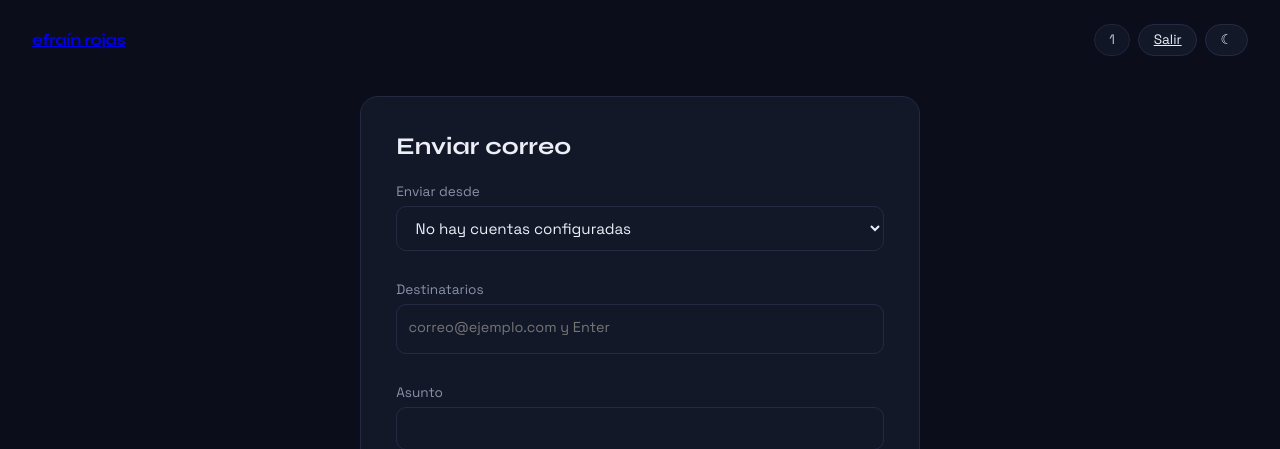
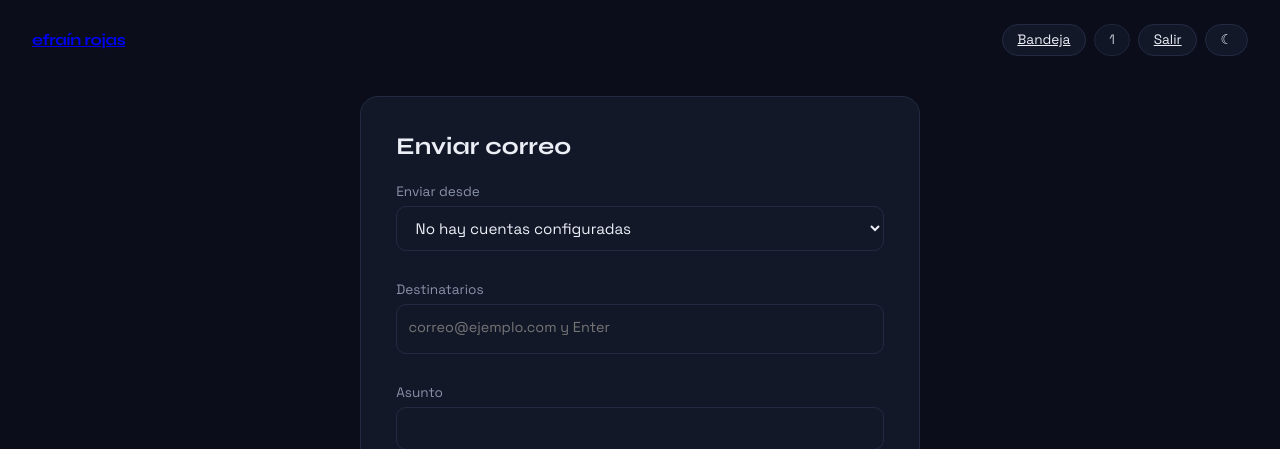
Before and after one commit to efrabuilder/Contact_mailer, a Flask app: page /admin in a window 1280 px wide. Shown: the top 449 px of the page. Run offline with Flask 3, Linux system fonts and the light colour scheme; the visitor is signed in with stand-in values (Sample User, id 1).

Commit message:
Add admin inbox link to send.html
Added a link to the admin inbox with unread count display.

```diff
--- a/templates/send.html
+++ b/templates/send.html
@@ -13,6 +13,10 @@
 <header class="topbar">
   <a class="brand" href="{{ url_for('index') }}">efraín rojas</a>
   <div class="topbar-controls">
+    <a class="chip-btn" href="{{ url_for('admin_inbox') }}">
+      Bandeja
+      {% if unread_count %}<span class="unread-badge">{{ unread_count }}</span>{% endif %}
+    </a>
     <span class="chip-btn admin-user">{{ admin_user }}</span>
     <a class="chip-btn" href="{{ url_for('admin_logout') }}">Salir</a>
     <button id="theme-toggle" class="chip-btn" aria-label="Cambiar tema">
```
